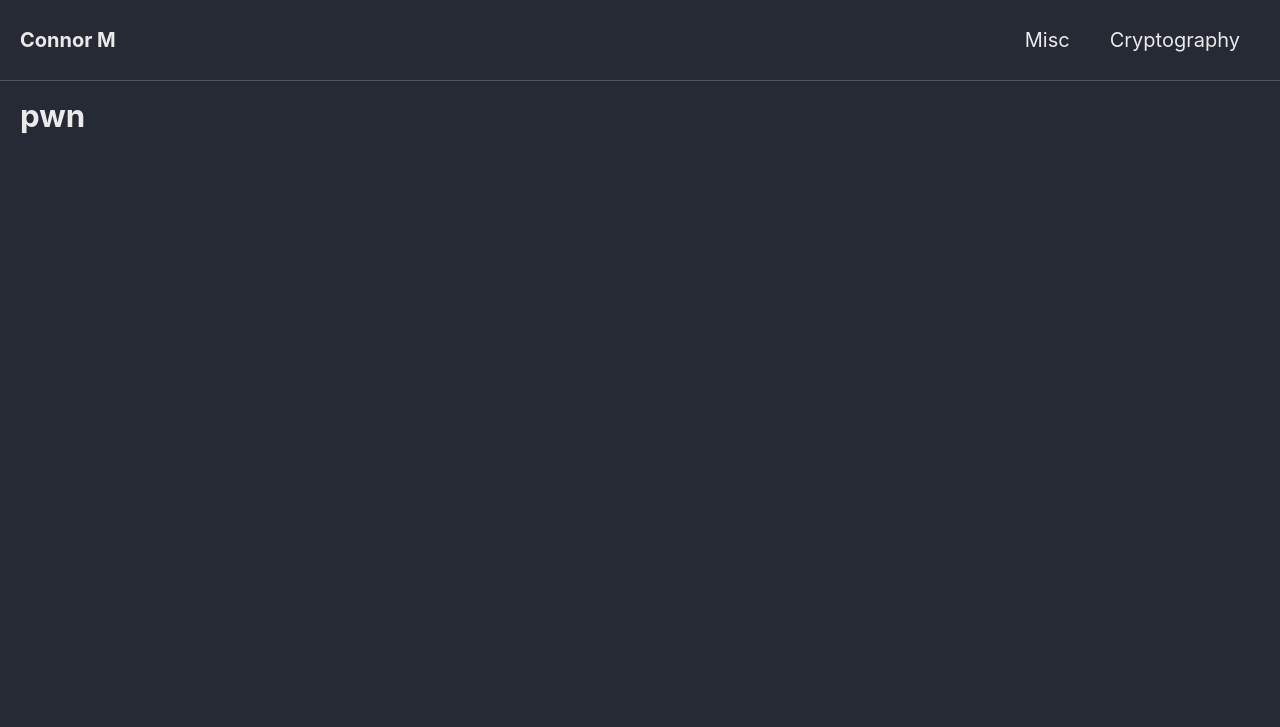
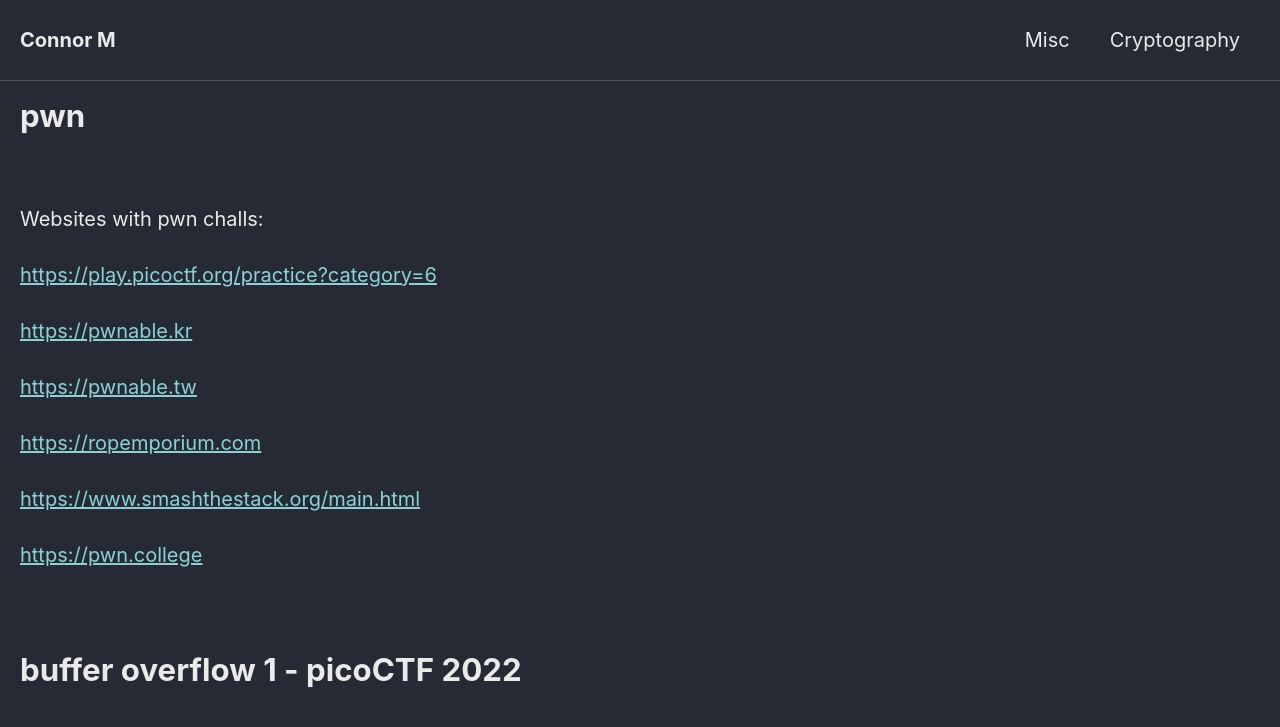
Before and after one commit to Connor-McCartney/Connor-McCartney.github.io, a Jekyll site: the page built from _pages/misc/pwn.md, in a window 1280 px wide. Shown: the top 727 px of the page. Built offline with Jekyll 4.4.1, drawn with Linux system fonts in a browser that asks for light colours; cached includes are drawn as plain includes.

Commit message:
Update pwn.md

```diff
--- a/_pages/misc/pwn.md
+++ b/_pages/misc/pwn.md
@@ -4,3 +4,21 @@ title: pwn
 ---
 
 <br>
+
+Websites with pwn challs:
+
+<https://play.picoctf.org/practice?category=6>
+
+<https://pwnable.kr>
+
+<https://pwnable.tw>
+
+<https://ropemporium.com>
+
+<https://www.smashthestack.org/main.html>
+
+<https://pwn.college>
+
+<br>
+
+# buffer overflow 1 - picoCTF 2022
```
